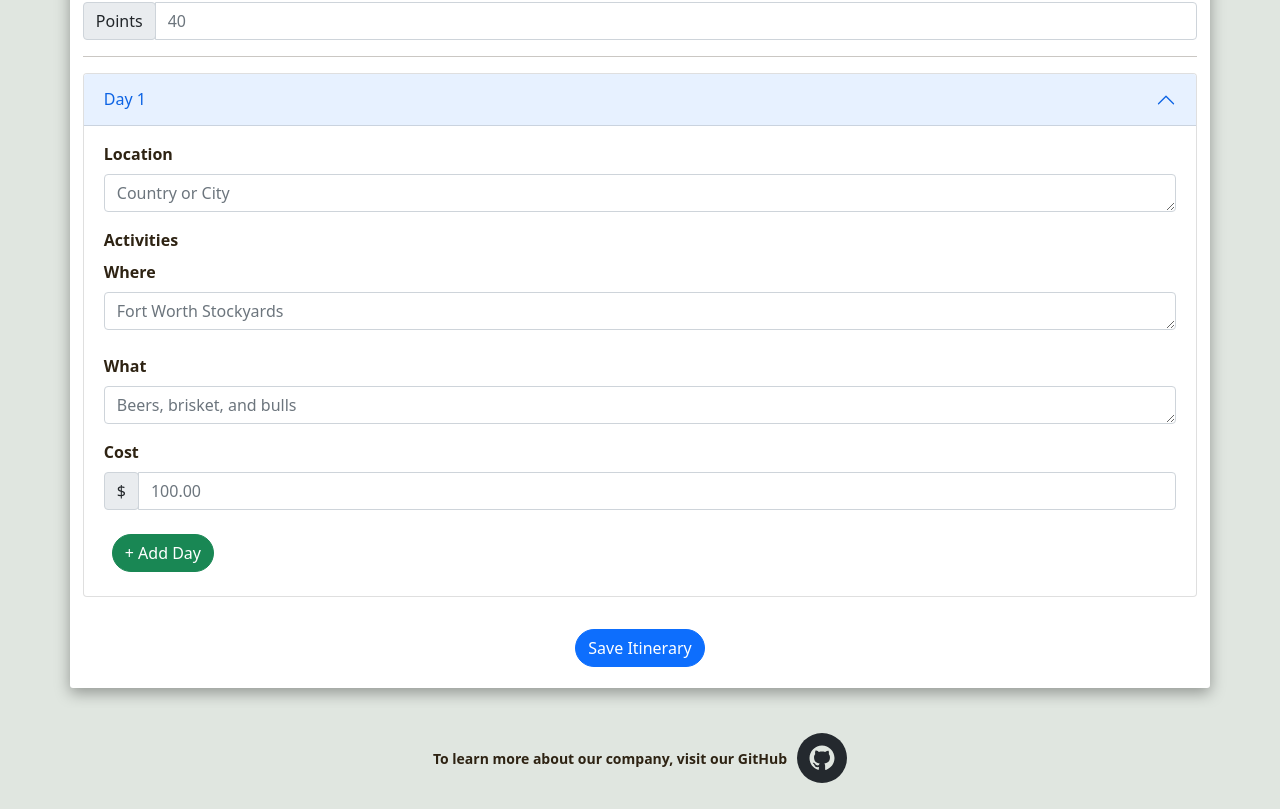
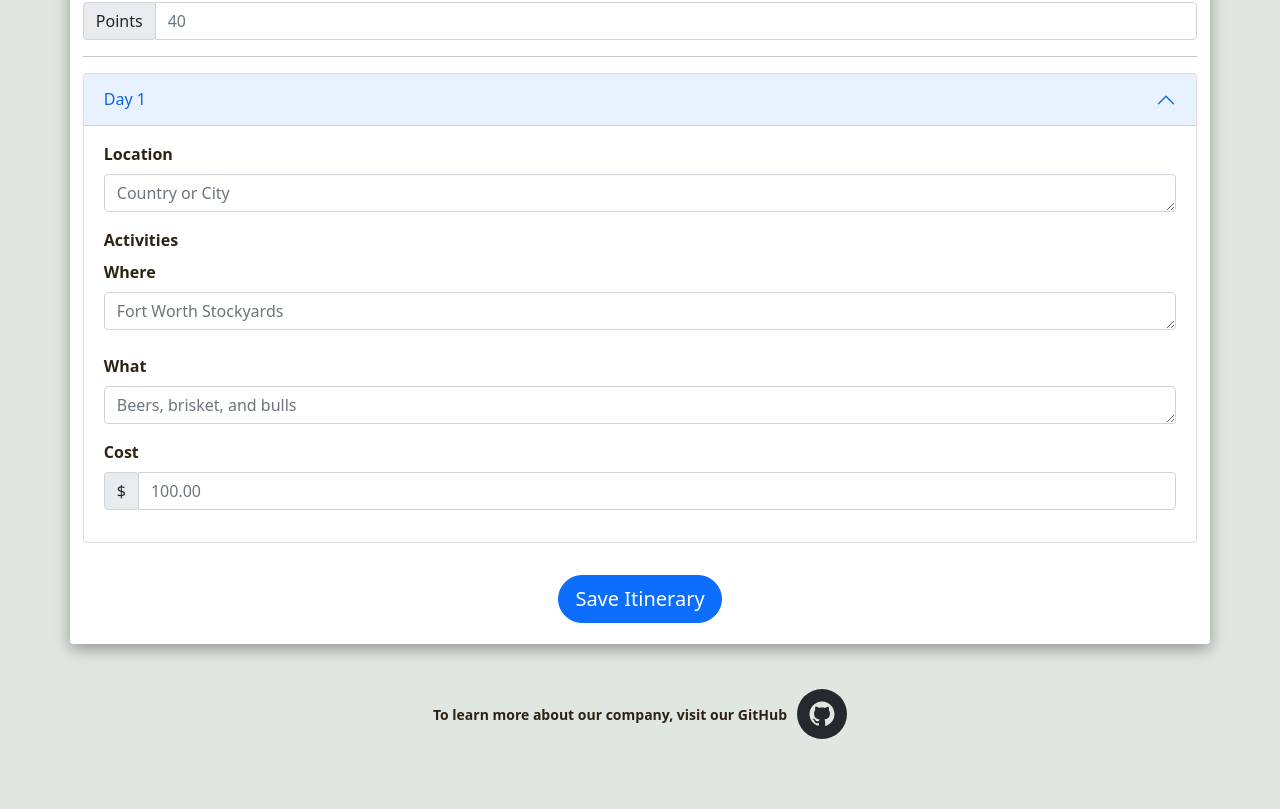
Before and after one commit to Project-3-Peeps/travel-app, a React (Create React App) app: page /CreateItinerary in a window 1280 px wide. Shown: the part 539-1348 px from the top of the page. After the commit the page ends 1304 px from the top, so only its background shows below. Built offline with nearby package versions, Linux system fonts and the light colour scheme; no server answers.

Commit message:
removed add day btn on create itin

```diff
--- a/src/components/pages/itinerary/CreateItinerary.js
+++ b/src/components/pages/itinerary/CreateItinerary.js
@@ -10,7 +10,7 @@ import { useHistory } from "react-router-dom";
 // import auth from "../../utils/auth"
 
 function CreateItinerary(props) {
-  let history = useHistory()
+  let history = useHistory();
   // ~~~~~~~~~~~~~~~~~~~~~~~~~~~~~~~~~~~~~
   const [newItinerary, setNewItinerary] = useState({
     creator: "Change this later",
@@ -70,22 +70,22 @@ function CreateItinerary(props) {
         [event.target.name]: event.target.value,
       });
     }
-    console.log(newItinerary)
+    console.log(newItinerary);
   };
 
   // Once the form has been submitted, this function will post to the backend
   const handleFormSubmit = async (event) => {
     // Preventing default behavior of the form submit (which is to refresh the page)
     event.preventDefault();
-    props.setViewItin(newItinerary)
+    props.setViewItin(newItinerary);
     // send the newItinerary to the backend using axios.
     // render the res from backend
     const token = auth.getToken();
-    console.log("token", token)
+    console.log("token", token);
     const response = await API.createItinerary(token, newItinerary);
     // props.setViewItin([response.data]);
-    console.log(response)
-    window.search = response
+    console.log(response);
+    window.search = response;
     // window.location.assign("/ViewItinerary");
     history.push("/ViewItinerary");
   };
@@ -204,13 +204,6 @@ function CreateItinerary(props) {
                 />
               </Form.Group>
               {/* Add Activity End */}
-              <Button
-                className="btn-add rounded-pill m-2"
-                variant="success"
-                size="md"
-              >
-                + Add Day
-              </Button>
             </Accordion.Body>
           </Accordion.Item>
         </Accordion>
@@ -218,7 +211,7 @@ function CreateItinerary(props) {
         <Form.Group className="text-center">
           <Button
             className="btn-submit rounded-pill m-2"
-            size="md"
+            size="lg"
             onClick={handleFormSubmit}
           >
             Save Itinerary
```
